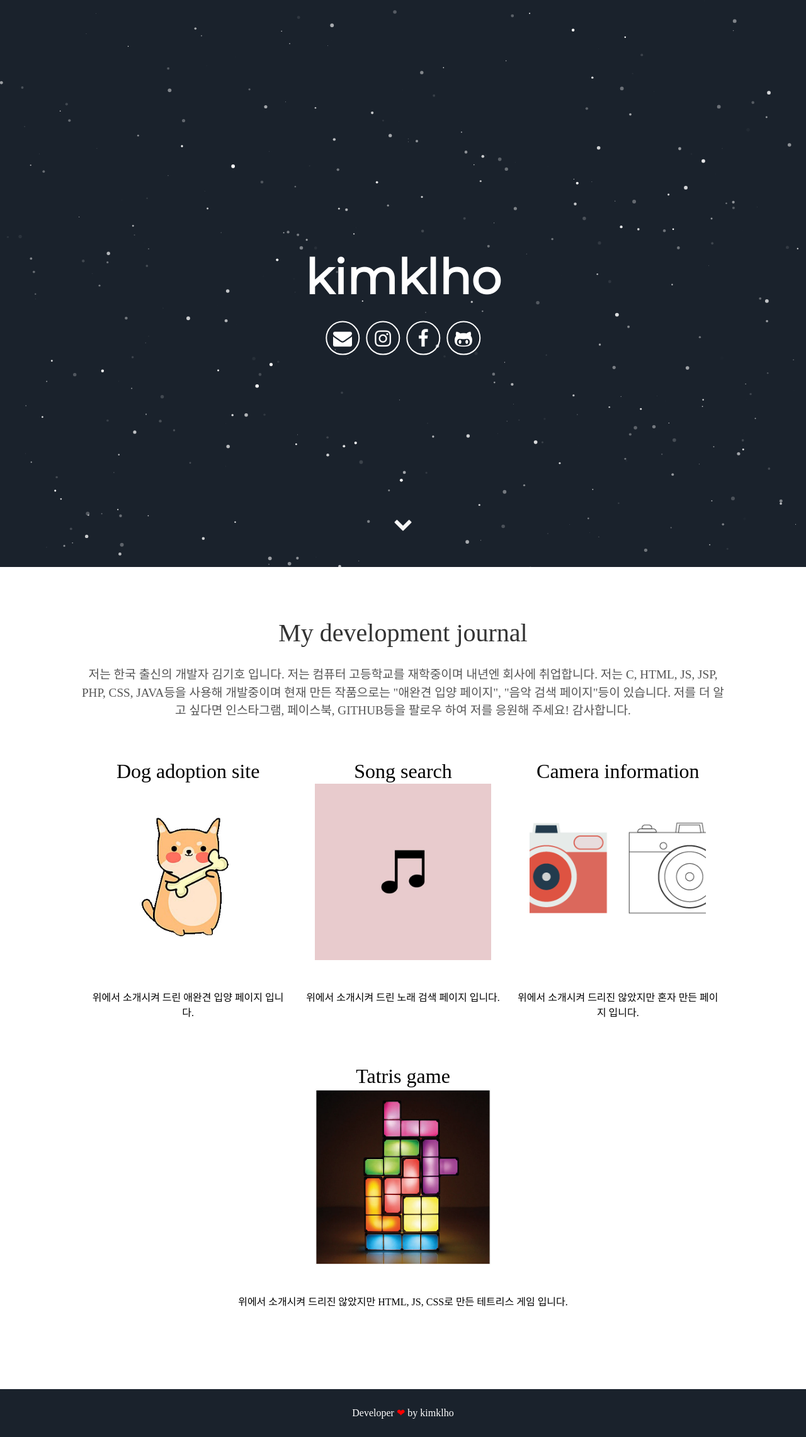
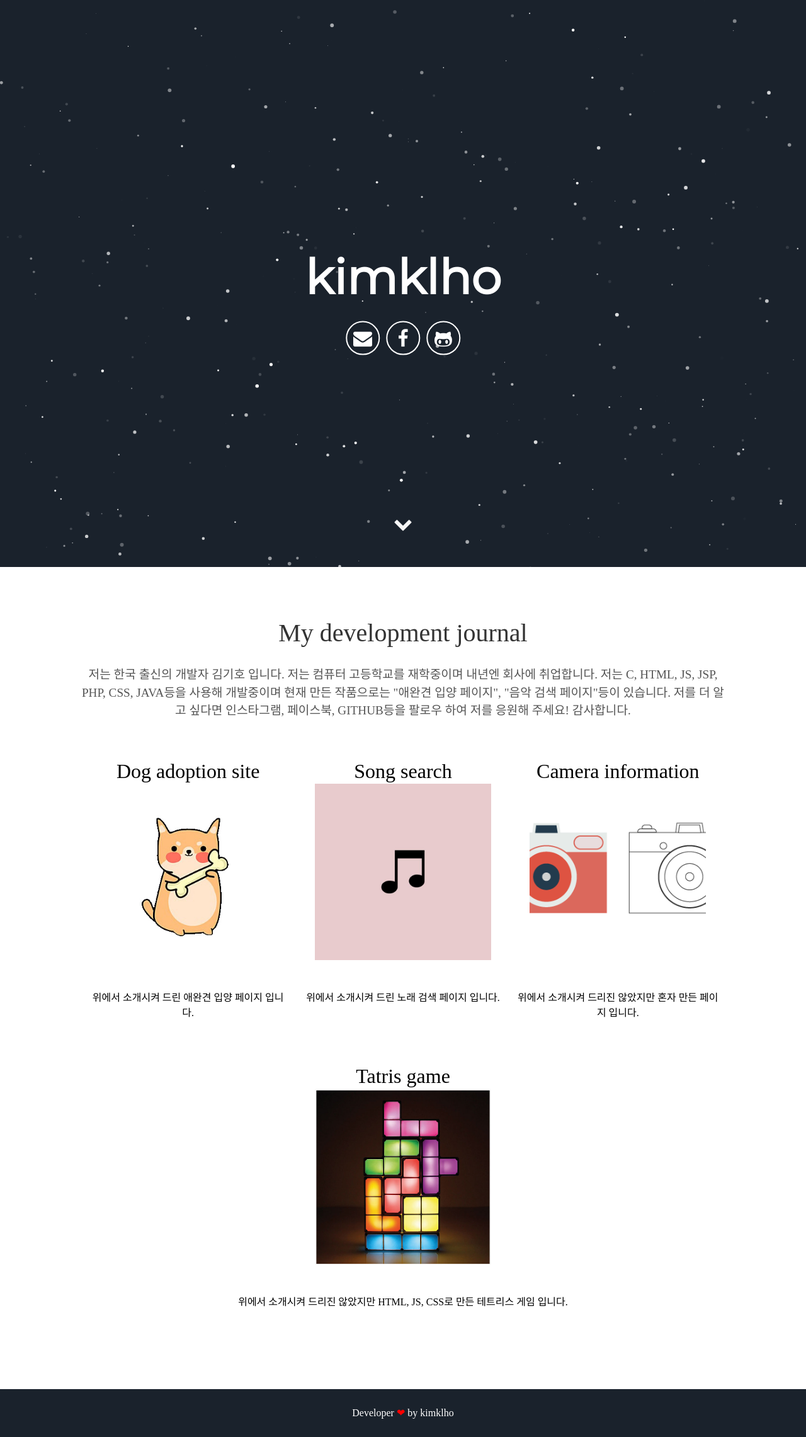
Before and after one commit to kimklho/kimklho.github.io, a Jekyll site: the page built from index.html, in a window 1280 px wide. Shown: the whole page at 63% size. Built offline with Jekyll 4.4.1, drawn with Linux system fonts in a browser that asks for light colours; some web fonts are replaced.

Commit message:
Update header.html

```diff
--- a/_includes/header.html
+++ b/_includes/header.html
@@ -11,9 +11,7 @@
         {% if site.twitter_username %}
         <a aria-label="My Twitter" target="_blank" href="https://kimklQn.github.io"><i class="icon fa fa-twitter" aria-hidden="true"></i></a>
         {% endif %}
-        {% if site.instagram_username %}
-        <a aria-label="My Instagram" target="_blank" href="https://www.instagram.com/kimkiho3514/"><i class="icon fa fa-instagram" aria-hidden="true"></i></a>
-        {% endif %}
+
         {% if site.facebook_username %}
         <a aria-label="My Facebook" target="_blank" href="https://www.facebook.com/profile.php?id=100009326747556"><i class="icon fa fa-facebook" aria-hidden="true"></i></a>
         {% endif %}
```
